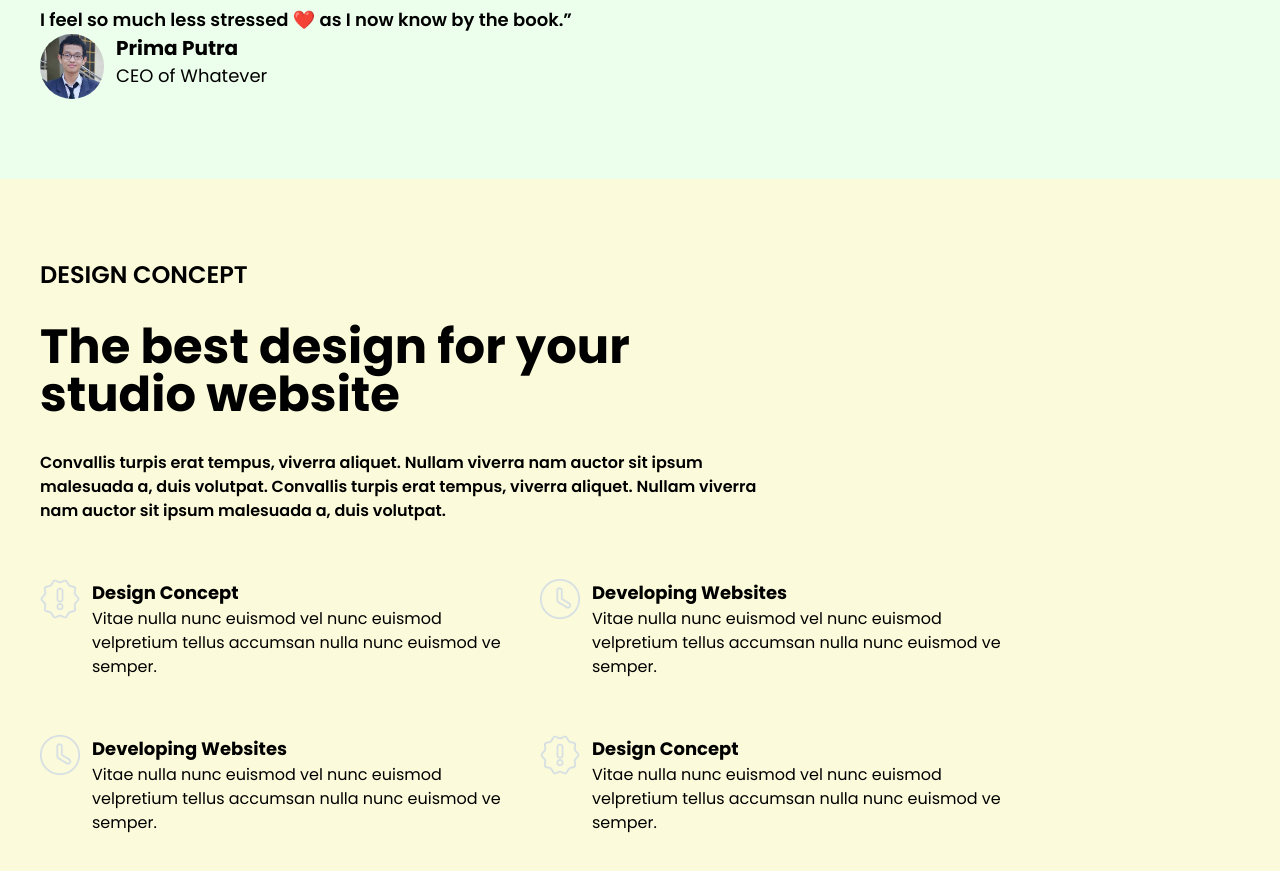
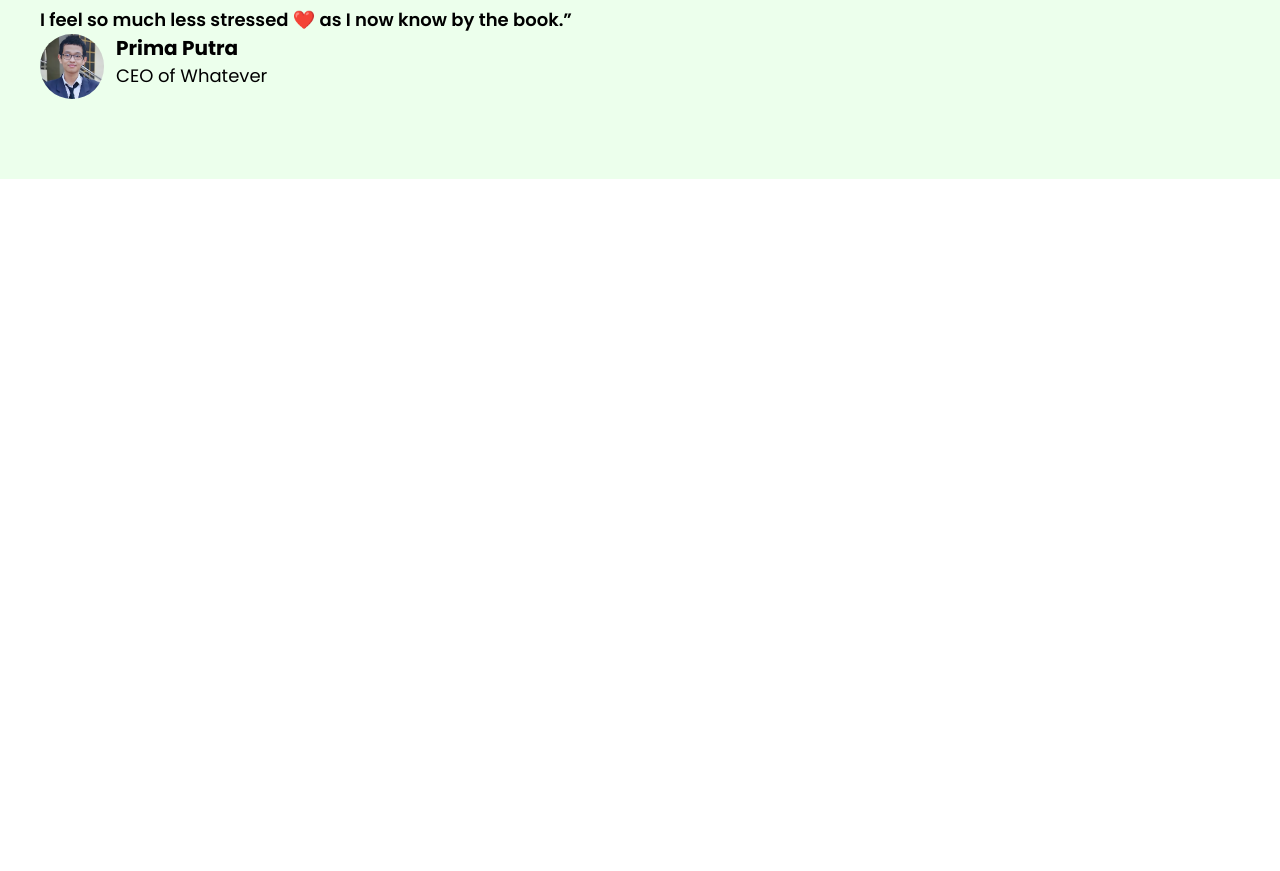
Before and after one commit to primatara42/landing-page-tailwindcss, a website: page src/index.html in a window 1280 px wide. Shown: the part 639-1510 px from the top of the page. After the commit the page ends 818 px from the top, so only its background shows below. Drawn offline with nearby package versions, Linux system fonts and the light colour scheme; a web font is replaced by a local one.

Commit message:
Revert text_section

```diff
--- a/src/index.html
+++ b/src/index.html
@@ -66,7 +66,7 @@
               class="hero_redaction_text_container space-y-16 max-w-[50%] md:max-w-full md:text-center"
             >
               <div class="hero_redaction_text_content space-y-5">
-                <h3 class="text-2xl font-semibold md:text-xl">
+                <h3 class="text-3xl font-semibold md:text-2xl">
                   DESIGN INSPIRATION
                 </h3>
                 <h1 class="text-6xl font-bold md:text-4xl">
@@ -83,9 +83,7 @@
               <img src="img/jumbotron.jpg" alt="" class="w-[550px]" />
             </div>
           </div>
-          <div
-            class="hero_review text-lg md:flex md:flex-col md:items-center md:space-y-5"
-          >
+          <div class="hero_review text-lg md:flex md:flex-col md:items-center md:space-y-5">
             <p class="font-semibold">
               I feel so much less stressed ❤️ as I now know by the book.”
             </p>
@@ -106,78 +104,6 @@
         </div>
       </section>
       <!-- Hero Section End -->
-
-      <!-- Text Section Start -->
-      <section class="text_section bg-[#FBFADA]">
-        <div class="text_section_container px-10 py-20 space-y-14">
-          <div
-            class="text_section_designconcept space-y-8 max-w-[60%] md:max-w-full"
-          >
-            <h3 class="text-2xl font-semibold md:text-xl">DESIGN CONCEPT</h3>
-            <h1 class="text-5xl font-bold">
-              The best design for your studio website
-            </h1>
-            <p class="font-semibold">
-              Convallis turpis erat tempus, viverra aliquet. Nullam viverra nam
-              auctor sit ipsum malesuada a, duis volutpat. Convallis turpis erat
-              tempus, viverra aliquet. Nullam viverra nam auctor sit ipsum
-              malesuada a, duis volutpat.
-            </p>
-          </div>
-          <div
-            class="text_section_features flex flex-wrap gap-x-5 [&>*]:w-[40%] gap-y-14 md:justify-between sm:flex-col sm:w-full sm:[&>*]:mx-auto sm:[&>*]:w-full"
-          >
-            <div class="text_section_features_card flex gap-x-3">
-              <div class="text_section_features_card_image_container">
-                <img src="img/Icon Artwork.png" alt="" class="min-w-10" />
-              </div>
-              <div class="text_section_features_card_text_container">
-                <h1 class="font-bold text-lg">Design Concept</h1>
-                <p>
-                  Vitae nulla nunc euismod vel nunc euismod velpretium tellus
-                  accumsan nulla nunc euismod ve semper.
-                </p>
-              </div>
-            </div>
-            <div class="text_section_features_card flex gap-x-3">
-              <div class="text_section_features_card_image_container">
-                <img src="img/Icon Artwork (1).png" alt="" class="min-w-10" />
-              </div>
-              <div class="text_section_features_card_text_container">
-                <h1 class="font-bold text-lg">Developing Websites</h1>
-                <p>
-                  Vitae nulla nunc euismod vel nunc euismod velpretium tellus
-                  accumsan nulla nunc euismod ve semper.
-                </p>
-              </div>
-            </div>
-            <div class="text_section_features_card flex gap-x-3">
-              <div class="text_section_features_card_image_container">
-                <img src="img/Icon Artwork (2).png" alt="" class="min-w-10" />
-              </div>
-              <div class="text_section_features_card_text_container">
-                <h1 class="font-bold text-lg">Developing Websites</h1>
-                <p>
-                  Vitae nulla nunc euismod vel nunc euismod velpretium tellus
-                  accumsan nulla nunc euismod ve semper.
-                </p>
-              </div>
-            </div>
-            <div class="text_section_features_card flex gap-x-3">
-              <div class="text_section_features_card_image_container">
-                <img src="img/Icon Artwork (3).png" alt="" class="min-w-10" />
-              </div>
-              <div class="text_section_features_card_text_container">
-                <h1 class="font-bold text-lg">Design Concept</h1>
-                <p>
-                  Vitae nulla nunc euismod vel nunc euismod velpretium tellus
-                  accumsan nulla nunc euismod ve semper.
-                </p>
-              </div>
-            </div>
-          </div>
-        </div>
-      </section>
     </main>
   </body>
 </html>
```
Also changed, not shown: src/img/Icon Artwork (1).png (deleted), src/img/Icon Artwork (2).png (deleted), src/img/Icon Artwork (3).png (deleted), src/img/Icon Artwork.png (deleted), src/output.css.
